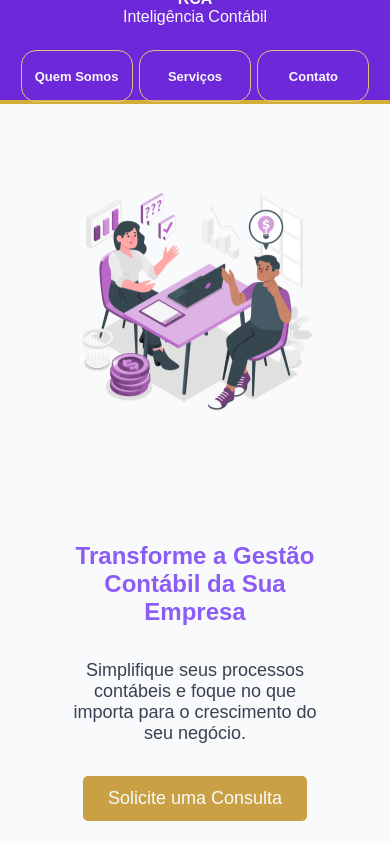
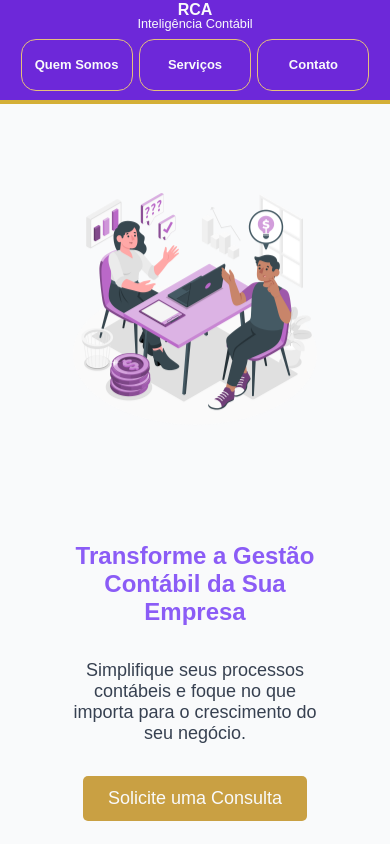
Before and after one commit to JbRodrigues/RCA-Contabilidade, a plain HTML site: page index.html in a window 390 px wide. Shown: the top 844 px of the page. Drawn offline with Linux system fonts and the light colour scheme.

Commit message:
Adjust margin on  navbar

```diff
--- a/assets/css/components/navbar.css
+++ b/assets/css/components/navbar.css
@@ -16,11 +16,11 @@ header {
   justify-content: center;
 }
 
-.nav-title-container img{
+.nav-title-container img {
   height: 80px;
 }
 
-.nav-title-desc{
+.nav-title-desc {
   display: flex;
   flex-direction: column;
   align-items: center;
@@ -91,6 +91,14 @@ hr {
     font-size: 16px;
   }
 
+  .nav-title-desc {
+    margin-bottom: -.8rem;
+  }
+
+  .nav-title-desc p {
+    font-size: .8rem;
+  }
+
   .nav-text-container {
     display: flex;
     align-items: center;
```
